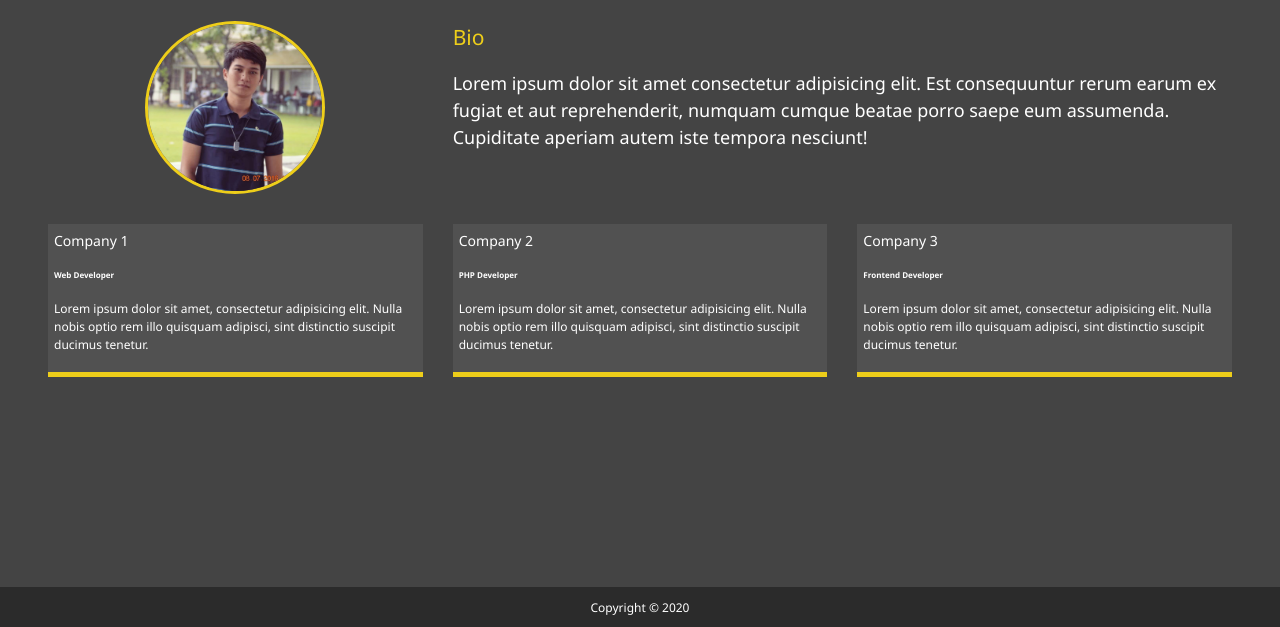
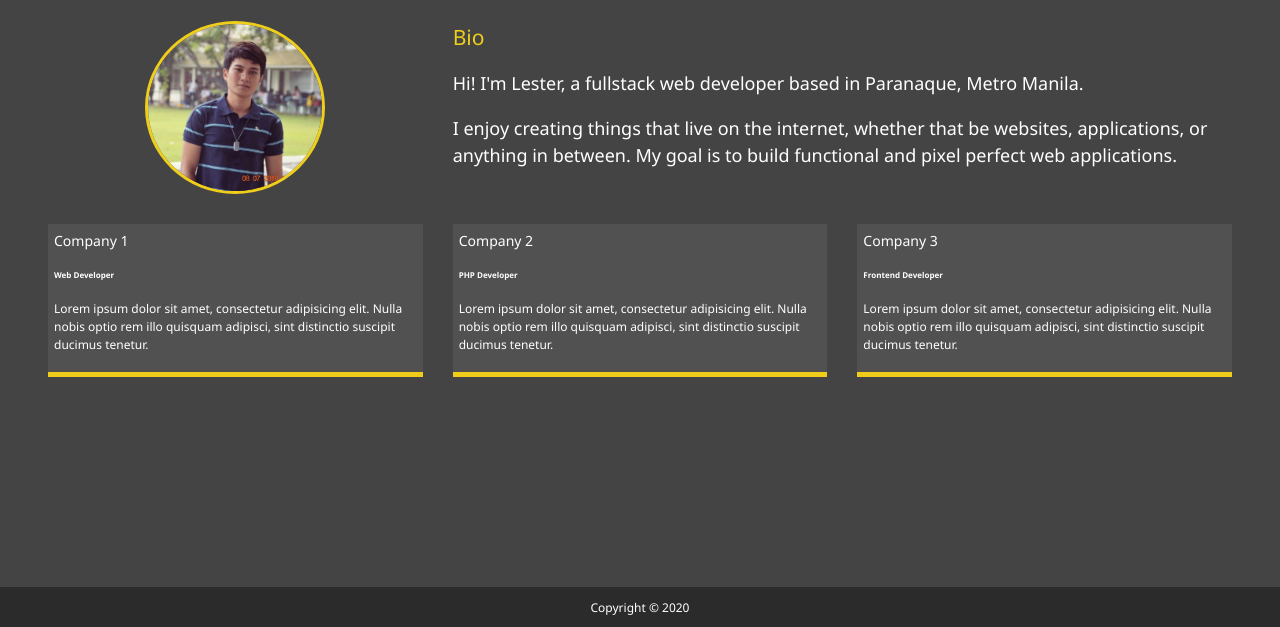
Before and after one commit to marclesterlagunday/portfolio_v2, a website: page about.html in a window 1280 px wide. Shown: the part 173-800 px from the top of the page. Drawn offline with Linux system fonts and the light colour scheme.

Commit message:
About me content

```diff
--- a/about.html
+++ b/about.html
@@ -58,9 +58,9 @@
 
             <div class="bio">
                 <h3 class="text-secondary">Bio</h3>
-                <p>Lorem ipsum dolor sit amet consectetur adipisicing elit. Est consequuntur rerum earum ex fugiat et
-                    aut reprehenderit, numquam cumque beatae porro saepe eum assumenda. Cupiditate aperiam autem iste
-                    tempora nesciunt!</p>
+                <p>Hi! I'm Lester, a fullstack web developer based in Paranaque, Metro Manila.</p>
+                <p>I enjoy creating things that live on the internet, whether that be websites, applications, or
+                    anything in between. My goal is to build functional and pixel perfect web applications.</p>
             </div>
 
             <div class="job job-1">
```
